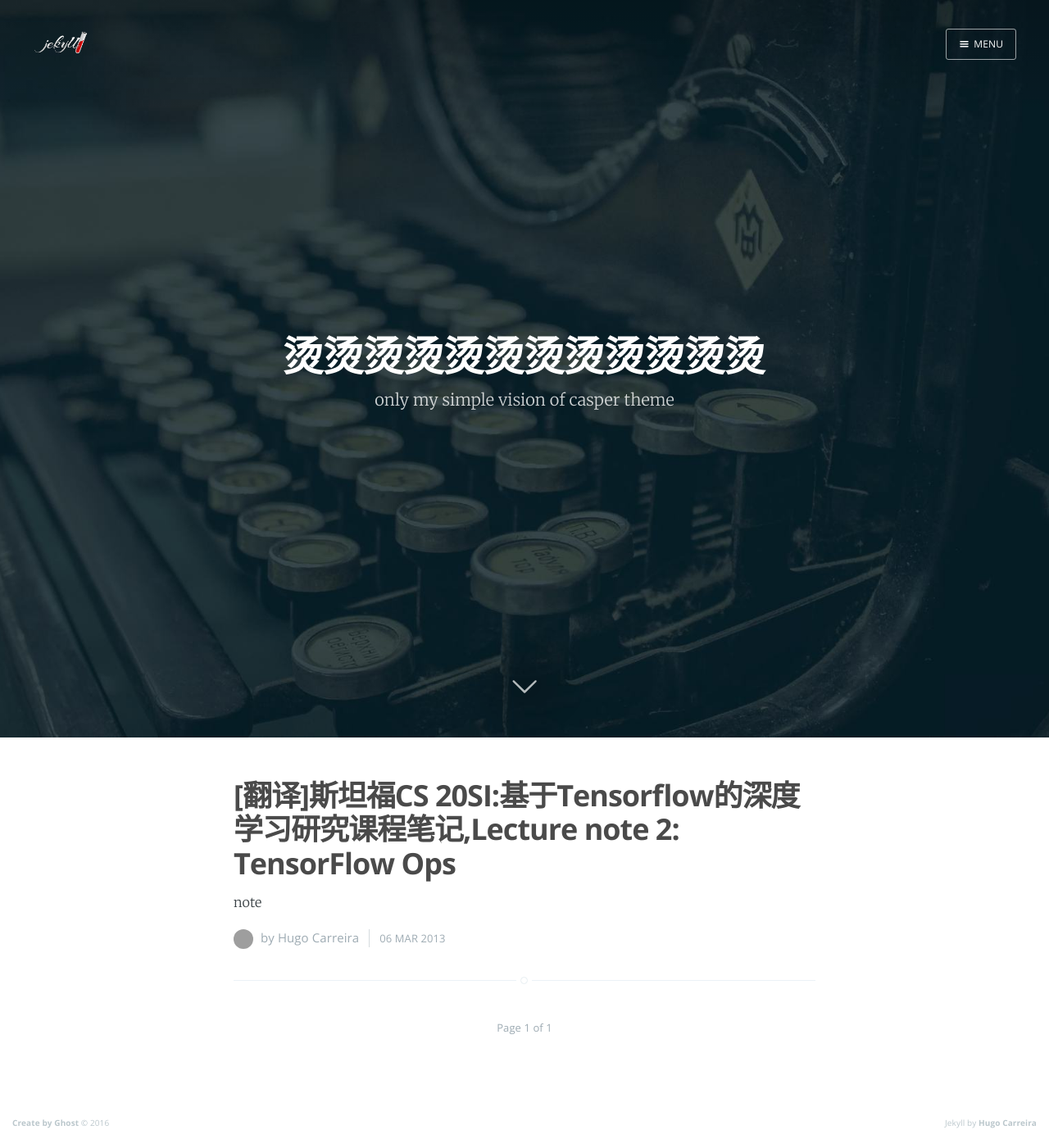
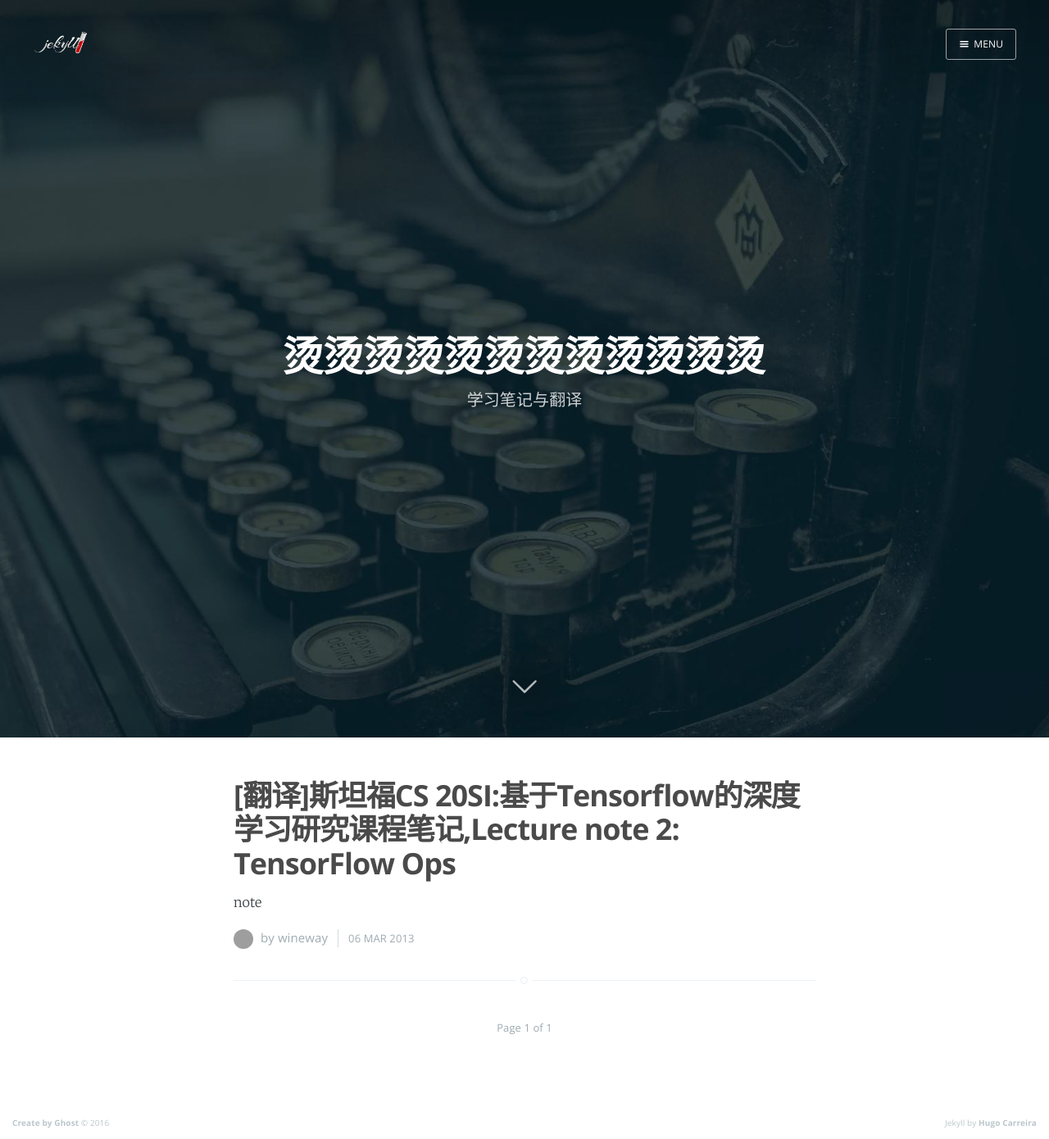
Before and after one commit to wineway/wineway.github.io, a Jekyll site: the page built from index.html, in a window 1280 px wide. Shown: the whole page at 82% size. Built offline with Jekyll 4.4.1, drawn with Linux system fonts in a browser that asks for light colours; nearby versions of some CDN libraries; the list of posts is cut into pages by our own code; grey boxes are pictures that could not be loaded.

Commit message:
Update _config.yml

```diff
--- a/_config.yml
+++ b/_config.yml
@@ -1,15 +1,15 @@
 title: 烫烫烫烫烫烫烫烫烫烫烫烫
-email: hugo.colombo23@gmail.com
+email: wangyuweihx@gmail.com
 author:
   picture: http://site.hugocarreira.me/assets/img/compressed/hugo.jpg #URL FORMAT
-  name: Hugo Carreira
-  location: Rio de Janeiro - Brazil
-  description: "19 years old, studying computer science"
-description: only my simple vision of casper theme
+  name: wineway
+  location: Jiangsu - China
+  description: "studying CV"
+description: 学习笔记与翻译
 baseurl: "/"
 url: https://hugocarreira.github.io/jekyll-vision-casper-theme
-twitter_username: hugocolombo23
-github_username:  hugocarreira
+twitter_username: wangyuweihx
+github_username:  wineway
 github_url: https://wineway.github.io/
 
 # Build settings
```
